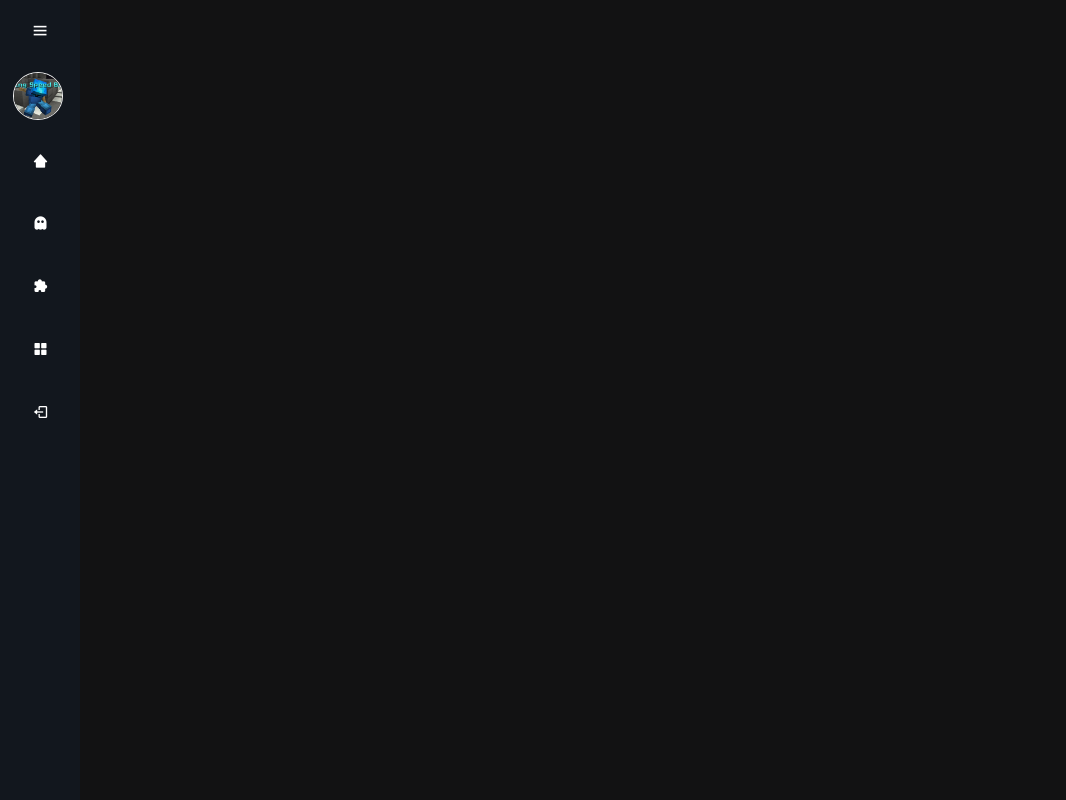
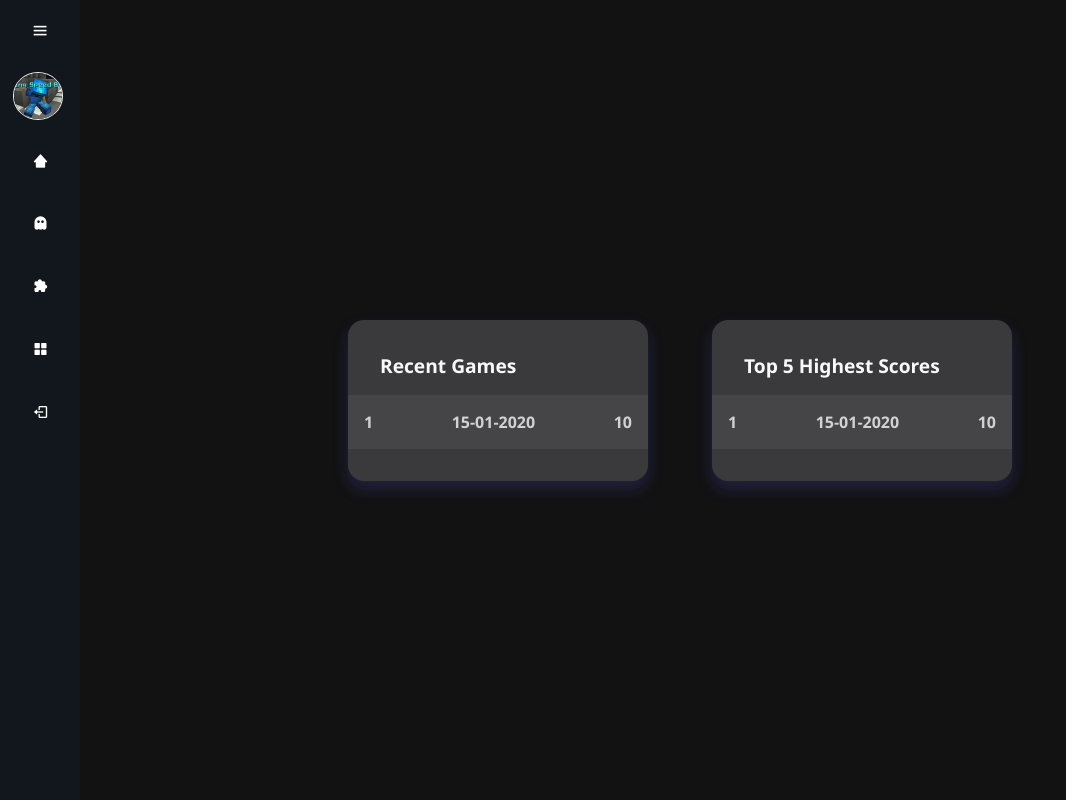
Before and after one commit to GooPoo/Game-Website, a Flask app: page /profile in a window 1280 px wide. Before the commit the part shown is almost empty. Shown: the whole page, without its empty margins (0-1066 px from the left). Run offline with Flask 3, Linux system fonts and the light colour scheme; a user stored in the database is signed in; tables that the repository leaves empty hold one stand-in row (values such as "Sample post").

Commit message:
Addition of Profile Queries

```diff
--- a/app/routes.py
+++ b/app/routes.py
@@ -392,9 +392,37 @@
     if not user_name:
         user_name = current_user.username
 
+    user = User.query.filter_by(username=user_name).first()
+
+    if not user:
+        return jsonify({'error': 'User is not found'}), 404
+
+    recent_games = (
+        db.session.query(Game, GameScore, Gamewordofday)
+        .join(GameScore, Game.id == GameScore.game_id)
+        .join(Gamewordofday, Game.game_word_id == Gamewordofday.id)
+        .filter(Game.user_id == user.id)
+        .order_by(Game.id.desc())
+        .limit(5)
+        .all()
+    )
+
+    top_scores = (
+        db.session.query(GameScore, Gamewordofday)
+        .join(Game, Game.id == GameScore.game_id)
+        .join(Gamewordofday, Game.game_word_id == Gamewordofday.id)
+        .filter(Game.user_id == user.id)
+        .order_by(GameScore.score.desc())
+        .limit(5)
+        .all()
+    )
+
 
     return render_template('profile.html',
-                           title=f'{user_name} Profile')
+                           title=f'{user_name} Profile',
+                           recent_games=recent_games,
+                           top_scores=top_scores
+                           )
 
 
 # FOR DEVELOPMENT ONLY, DELETE THIS ROUTE FOR PRODUCTION
--- a/app/static/css/profile.css
+++ b/app/static/css/profile.css
@@ -1,12 +1,5 @@
-* {
-    margin: 0;
-    padding: 0;
-    box-sizing: border-box;
-    font-family: 'Segoe UI', Tahoma, Geneva, Verdana, sans-serif;
-}
-
 .web-container {
-    display: flex;
+    /*display: flex;*/
     flex-direction: column;
     justify-content: center;
     align-items: center;
@@ -14,3 +7,81 @@
     height: 100vh;
     z-index: 1;
 }
+
+#profile-container {
+    min-height: 100vh;
+    display: flex;
+    justify-content: center;
+    align-items: center;
+    background: #121213;
+    padding: 5rem 0;
+  }
+
+  #profile-container .recent-games,
+  #profile-container .top-scores {
+    width: 90%;
+    max-width: 300px;
+    background: #3a3a3c;
+    color: #f8f8f8;
+    border-radius: 1rem;
+    padding: 2rem 0;
+    box-shadow: 0 0.5rem 1rem #5b5be638;
+    position: relative;
+    counter-reset: list;
+    margin: 2rem;
+  }
+
+  #profile-container h2 {
+    margin-left: 2rem;
+    font-size: 1.2rem;
+  }
+
+  #profile-container ol {
+    margin-top: 1rem;
+  }
+
+  #profile-container li {
+    display: flex;
+    justify-content: space-between;
+    align-items: center;
+    padding: 1rem;
+    font-weight: 700;
+    opacity: .8;
+  }
+
+  #profile-container li::before {
+    counter-increment: list;
+    content: counter(list);
+  }
+
+  #profile-container .name {
+    margin: 0 auto 0 1rem;
+  }
+
+  #profile-container li:nth-of-type(odd) {
+    background: #48484a;
+  }
+
+  #profile-container li.current-user-slot {
+    background: #5050d8;
+    opacity: 1;
+    color: #f8f8f8;
+    box-shadow: 0 0.2rem 0.5rem #79798e;
+    transform: scale(1.03);
+  }
+
+  #profile-container a {
+    text-decoration: none;
+    color: inherit;
+  }
+
+  #profile-container a:hover {
+    color: #f8f8f8bb;;
+  }
+
+  @media (max-width: 768px) { /* Adjust the breakpoint as needed */
+    #profile-container {
+        flex-direction: column; /* Stack vertically on smaller screens */
+        align-items: center; /* Center align items */
+    }
+}
--- a/app/templates/profile.html
+++ b/app/templates/profile.html
@@ -6,6 +6,47 @@
 
 {% block content %}
 <div class="web-container">
+  <div id="profile-container">
+    <section class="recent-games">
+      <h2>Recent Games</h2>
+      <ol start="1">
+        {% for game, game_score, game_word in recent_games %}
+        <li>
+          <p class="date">
+            <a href="{{ url_for('wordleDisplayFinishedGames', game_id=game.id) }}">
+              {{ game_word.date.strftime('%d-%m-%Y') }}
+            </a>
+          </p>
+          <p class="score">
+            <a href="{{ url_for('wordleDisplayFinishedGames', game_id=game.id) }}">
+              {{ game_score.score }}
+            </a>
+          </p>
+        </li>
+        {% endfor %}
+      </ol>
+    </section>
+
+    <section class="top-scores">
+      <h2>Top 5 Highest Scores</h2>
+      <ol start="1">
+        {% for game_score, game_word in top_scores %}
+        <li>
+          <p class="date">
+            <a href="{{ url_for('wordleDisplayFinishedGames', game_id=game_score.game_id) }}">
+              {{ game_word.date.strftime('%d-%m-%Y') }}
+            </a>
+          </p>
+          <p class="score">
+            <a href="{{ url_for('wordleDisplayFinishedGames', game_id=game_score.game_id) }}">
+              {{ game_score.score }}
+            </a>
+          </p>
+        </li>
+        {% endfor %}
+      </ol>
+    </section>
+  </div>
 
 </div>
 {% endblock %}
```
Also changed, not shown: app/templates/leaderboard.html (indentation only).
